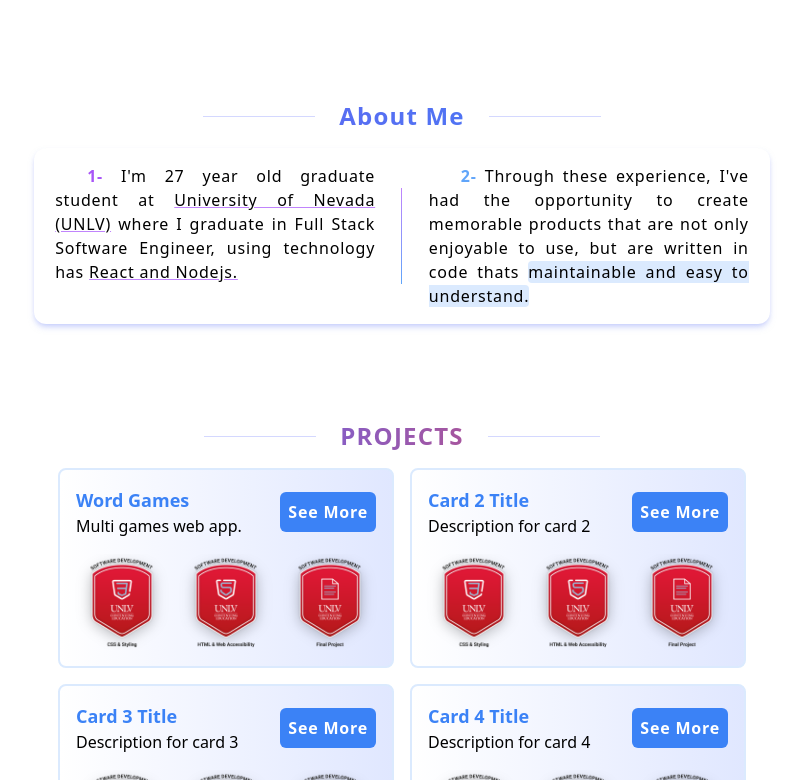
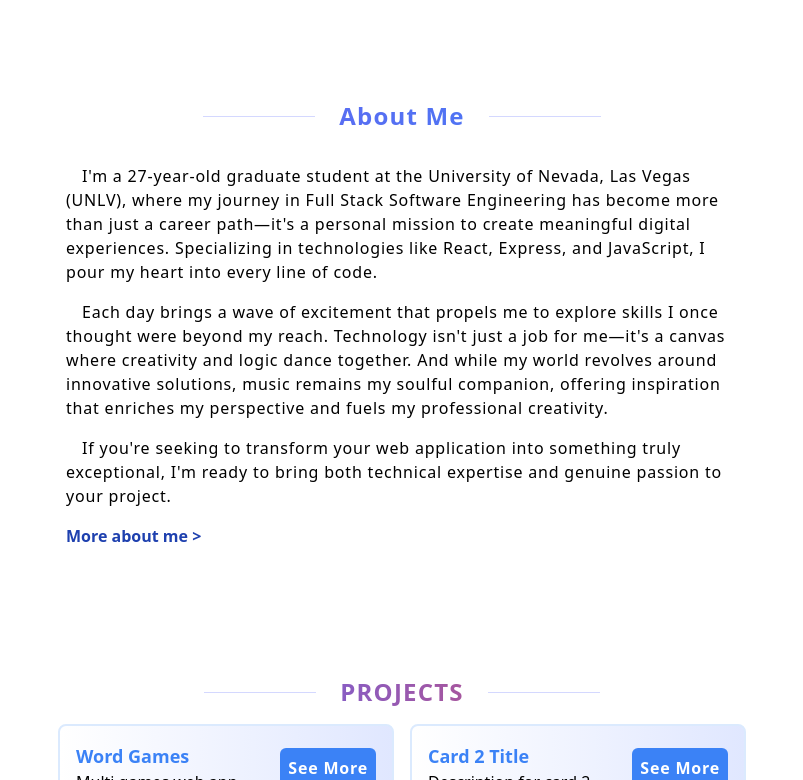
Before and after one commit to danielFernandezDj/dani-portfolio-app, a React (Vite) app: page / in a window 1280 px wide. Shown: the part 580-1360 px from the top of the page, without its empty margins (238-1041 px from the left). Built offline with nearby package versions, Linux system fonts and the light colour scheme.

Commit message:
changing the text in about me

```diff
--- a/src/components/Home.jsx
+++ b/src/components/Home.jsx
@@ -46,20 +46,20 @@ export default function Home() {
           <strong className="flex justify-center gap-6 text-2xl tracking-wider bg-clip-text text-transparent bg-gradient-to-r from-indigo-500 from-20% to-blue-500">
             <span className="horizontal-line"></span> About Me <span className="horizontal-line"></span>
           </strong>
-          <div className="flex sm:flex-nowrap gap-4 flex-wrap mt-4 p-4 overflow-hidden max-w-full justify-around shadow-md shadow-indigo-300/50 dark:bg-slate-800 dark:shadow-indigo-600/50 rounded-xl">
-            <div className="max-w-80">
-              <p className="tracking-wider text-justify indent-8 dark:text-slate-200">
-                <strong className="text-purple-500">1-</strong> I'm 27 year old graduate student at <a className="underline decoration-purple-400">University of Nevada
-                  (UNLV)</a> where I graduate in Full Stack Software Engineer, using technology has <a className="underline decoration-purple-400">React and Nodejs.</a>
-              </p>
-            </div>
-            <div className="hidden sm:block flex justify-center self-center h-24 w-px | bg-gradient-to-t from-blue-400 to-purple-400"></div>
-            <div className="max-w-80">
-              <p className="tracking-wider text-justify indent-8 dark:text-slate-200">
-                <strong className="text-blue-400 ">2-</strong> Through these experience, I've had the opportunity to create memorable products
-                that are not only enjoyable to use, but are written in code thats <a className="rounded bg-blue-100 dark:bg-blue-700">maintainable and easy to understand.</a>
-              </p>
-            </div>
+          <div className="flex gap-4 flex-wrap md:p-8 p-4 overflow-hidden max-w-full justify-start  dark:bg-slate-800 dark:shadow-indigo-600/50 rounded-xl">
+            <p className="tracking-wider indent-4 dark:text-slate-200 max-w-full">
+              I'm a 27-year-old graduate student at the University of Nevada, Las Vegas (UNLV), where my journey in Full Stack Software Engineering has become more than just a career path—it's a personal mission to create meaningful digital experiences. Specializing in technologies like React, Express, and JavaScript, I pour my heart into every line of code.
+            </p>
+            <p className="tracking-wider indent-4 dark:text-slate-200">
+              Each day brings a wave of excitement that propels me to explore skills I once thought were beyond my reach. Technology isn't just a job for me—it's a canvas where creativity and logic dance together. And while my world revolves around innovative solutions, music remains my soulful companion, offering inspiration that enriches my perspective and fuels my professional creativity.
+            </p>
+            <p className="tracking-wider indent-4 dark:text-slate-200">
+              If you're seeking to transform your web application into something truly exceptional, I'm ready to bring both technical expertise and genuine passion to your project.
+            </p>
+
+            <strong className="text-blue-800">
+                More about me {'>'}
+            </strong>
           </div>
         </section>
 
```
